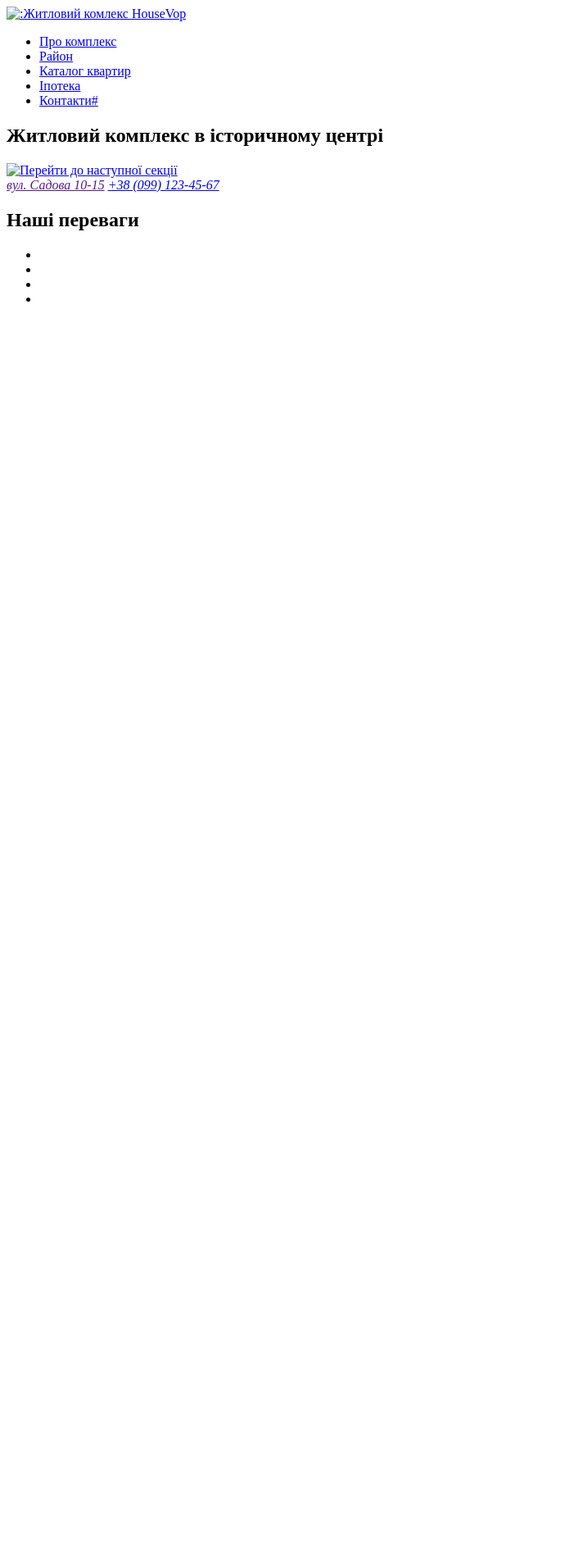
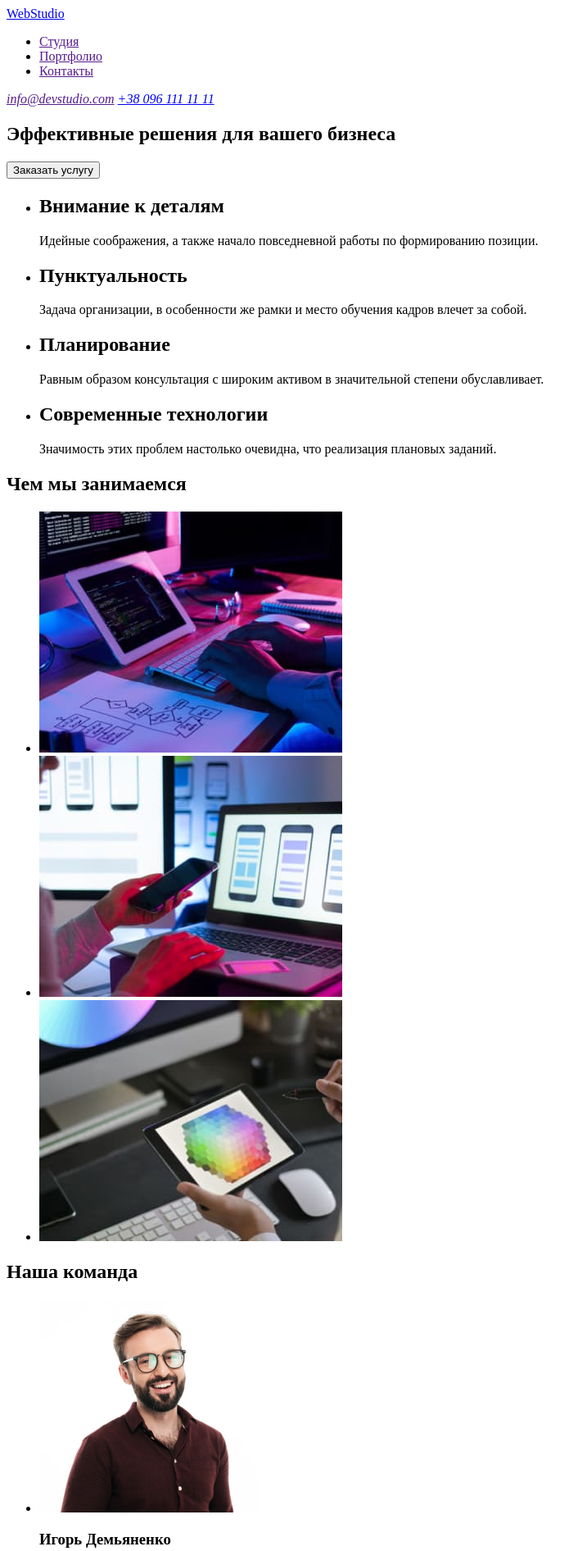
Before and after one commit to ViktorRey/GoIt-Tutorial, a plain HTML site: page index.html in a window 1280 px wide. Shown: the top 1892 px of the page at 82% size, without its empty margins (0-717 px from the left). Before the commit the page ends 800 px from the top, so only its background shows below. Drawn offline with Linux system fonts and the light colour scheme.

Commit message:
Home work

```diff
--- a/index.html
+++ b/index.html
@@ -1,5 +1,5 @@
 <!DOCTYPE html>
-<html lang="uk">
+<html lang="en">
 <head>
     <meta charset="UTF-8">
     <meta http-equiv="X-UA-Compatible" content="IE=edge">
@@ -8,53 +8,95 @@
 </head>
 <body>
     <header>
-        <a href="/">
-            <img src="/image/logo.svg" width="165" height="70" alt=":Житловий комлекс HouseVop">
-        </a>
+        <a href="./index.html" class="logo" lang="en"><span class="web-logo">Web</span>Studio</a>
         <nav>
             <ul>
                 <li>
-                    <a href="#">Про комплекс</a>
+                    <a href="">Студия</a>
                 </li>
                 <li>
-                    <a href="#">Район</a>
+                    <a href="">Портфолио</a>
                 </li>
                 <li>
-                    <a href="#">Каталог квартир</a>
-                </li>
-                <li>
-                    <a href="#">Іпотека</a>
-                </li>
-                <li>
-                    <a href="#">Контакти#</a>
+                    <a href="">Контакты</a>
                 </li>
             </ul>
         </nav>
-
+        <address>
+            <a href="">info@devstudio.com</a>
+            <a href="+380961111111">+38 096 111 11 11</a>
+        </address>
     </header>
     <main>
         <section>
-            <h1>Житловий комплекс в історичному центрі</h1>
-            <a href="#benefits">
-                <img src="/image/mouse.svg" alt="Перейти до наступної секції">
-            </a>
-            <address>
-                <a href="">вул. Садова 10-15</a>
-                <a href="+380991234567">+38 (099) 123-45-67</a>
-            </address>
+            <h1>Эффективные решения для вашего бизнеса</h1>
+            <button type="button">Заказать услугу</button>
         </section>
-        <section id="benefits">
-            <h2>Наші переваги</h2>
+        <section>
             <ul>
-                <li><img src="" alt=""><span></span></li>
-                <li><img src="" alt=""><span></span></li>
-                <li><img src="" alt=""><span></span></li>
-                <li><img src="" alt=""><span></span></li>
+                <li>
+                    <h2>Внимание к деталям</h2>
+                    <p>Идейные соображения, а также начало повседневной работы по формированию позиции.</p>
+                </li>
+                <li>
+                    <h2>Пунктуальность</h2>
+                    <p>Задача организации, в особенности же рамки и место обучения кадров влечет за собой.</p>
+                </li>
+                <li>
+                    <h2>Планирование</h2>
+                    <p>Равным образом консультация с широким активом в значительной степени обуславливает.</p>
+                </li>
+                <li>
+                    <h2>Современные технологии</h2>
+                    <p>Значимость этих проблем настолько очевидна, что реализация плановых заданий.</p>
+                </li>
+            </ul>
+        </section>
+        <section>
+            <h2>Чем мы занимаемся</h2>
+            <ul>
+                <li>
+                    <img src="/images/box 1.jpg" width="370" alt="Быстрый анализ">
+                </li>
+                <li>
+                    <img src="/images/box 2.jpg" width="370" alt="Доступ с любых устройств">
+                </li>
+                <li>
+                    <img src="/images/box 3.jpg" width="370" alt="Творческий подход">
+                </li>
+            </ul>
+        </section>
+        <section>
+            <h2>Наша команда</h2>
+            <ul>
+                <li>
+                    <img src="/images/img1.jpg" width="270" alt="">
+                    <h3>Игорь Демьяненко</h3>
+                    <p>Product Designer</p>
+                </li>
+                <li>
+                    <img src="/images/img2.jpg" width="270" alt="">
+                    <h3>Ольга Репина</h3>
+                    <p>Frontend Developer</p>
+                </li>
+                <li>
+                    <img src="/images/img3.jpg" width="270" alt="">
+                    <h3>Николай Тарасов</h3>
+                    <p>Marketing</p>
+                </li>
+                <li>
+                    <img src="/images/img4.jpg" width="270" alt="">
+                    <h3>Михаил Ермаков</h3>
+                    <p>UI Designer</p>
+                </li>
             </ul>
         </section>
     </main>
     <footer>
-
+        <a href="./index.html" class="logo" lang="en"><span class="web-logo">Web</span>Studio</a>
+        <a href="">г. Киев, пр-т Леси Украинки, 26</a>
+        <a href="">info@example.com</a>
+        <a href="">+38 099 111 11 11</a>
     </footer>
 </body>
 </html>
```
Also changed, not shown: images/WebStudio.svg (added), images/box 1.jpg (added), images/box 2.jpg (added), images/box 3.jpg (added), images/img1.jpg (added), images/img2.jpg (added), images/img3.jpg (added), images/img4.jpg (added).
